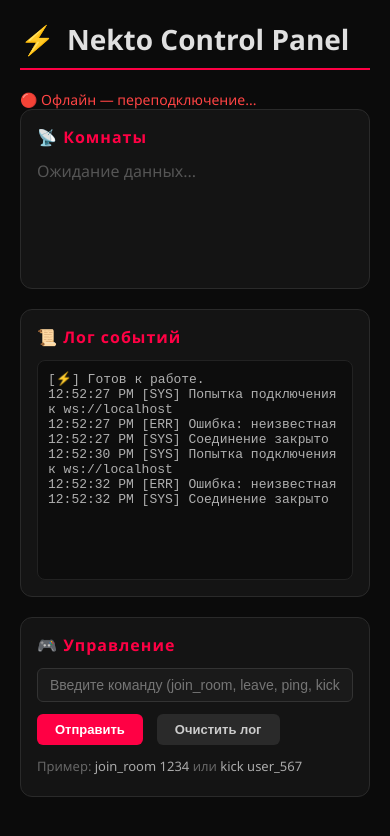
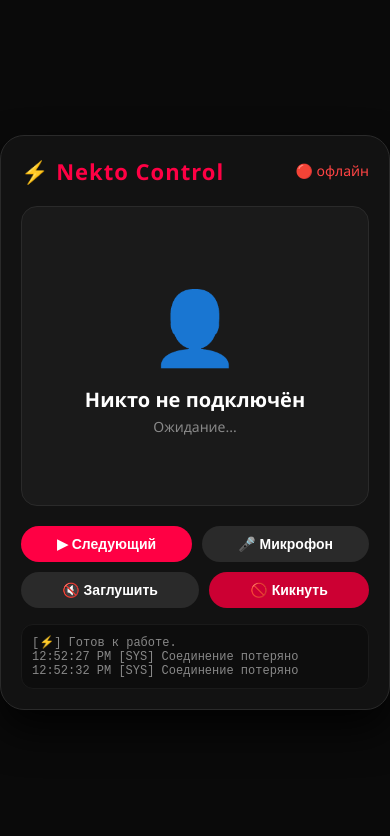
Before and after one commit to daraqn7-hash/nekto-control, a website: page public/index.html in a window 390 px wide. Drawn offline with Linux system fonts and the light colour scheme.

Commit message:
full UI update

```diff
--- a/public/index.html
+++ b/public/index.html
@@ -1,261 +1,169 @@
 <!DOCTYPE html>
 <html>
 <head>
-  <meta charset="UTF-8" />
+  <meta charset="UTF-8">
   <title>Nekto Control</title>
   <style>
     * { margin: 0; padding: 0; box-sizing: border-box; }
-    body {
-      background: #0b0b0b;
-      color: #e0e0e0;
-      font-family: 'Segoe UI', monospace;
-      padding: 20px;
-    }
-    .container { max-width: 960px; margin: 0 auto; }
-    h1 {
-      font-size: 28px;
-      border-bottom: 2px solid #ff0044;
-      padding-bottom: 10px;
-      margin-bottom: 20px;
-      display: flex;
-      align-items: center;
-      gap: 12px;
-    }
-    h1 span { color: #ff0044; }
-    .panel {
-      display: flex;
-      flex-wrap: wrap;
-      gap: 20px;
-    }
-    .card {
-      background: #141414;
-      border: 1px solid #2a2a2a;
-      border-radius: 12px;
-      padding: 16px;
-      flex: 1 1 280px;
-      min-height: 180px;
-    }
-    .card h3 {
-      font-size: 16px;
-      color: #ff0044;
-      margin-bottom: 12px;
-      letter-spacing: 1px;
-    }
-    .log-box {
-      background: #0d0d0d;
-      border: 1px solid #222;
-      border-radius: 8px;
-      padding: 10px;
-      height: 220px;
-      overflow-y: auto;
-      font-size: 13px;
-      font-family: 'Courier New', monospace;
-      white-space: pre-wrap;
-      word-wrap: break-word;
-      color: #b0b0b0;
-    }
-    .log-box .in { color: #66ccff; }
-    .log-box .out { color: #ffaa44; }
-    .log-box .sys { color: #88ff88; }
-    .btn {
-      background: #ff0044;
-      border: none;
-      color: #fff;
-      padding: 8px 18px;
-      margin: 4px 6px 4px 0;
-      border-radius: 6px;
-      cursor: pointer;
-      font-weight: 600;
-      font-size: 13px;
-      transition: 0.15s;
-    }
-    .btn:hover { opacity: 0.75; }
-    .btn.secondary { background: #2a2a2a; color: #ccc; }
-    .btn.secondary:hover { background: #3a3a3a; }
-    .room-item {
-      background: #1a1a1a;
-      padding: 10px 14px;
-      margin: 6px 0;
-      border-left: 4px solid #ff0044;
-      border-radius: 4px;
-      display: flex;
-      justify-content: space-between;
-      align-items: center;
-    }
-    .room-item .id { font-weight: bold; color: #fff; }
-    .room-item .users { color: #aaa; font-size: 14px; }
-    .input-group {
-      display: flex;
-      gap: 8px;
-      flex-wrap: wrap;
-      margin-top: 8px;
-    }
-    .input-group input {
-      flex: 1;
-      padding: 8px 12px;
-      background: #1a1a1a;
-      border: 1px solid #333;
-      border-radius: 6px;
-      color: #fff;
-      font-size: 14px;
-    }
-    .input-group input:focus { outline: none; border-color: #ff0044; }
-    .status {
-      font-size: 14px;
-      color: #888;
-      margin-top: 10px;
-    }
-    .status.online { color: #66ff66; }
-    .status.offline { color: #ff4444; }
+    body { background: #0a0a0a; color: #e0e0e0; font-family: 'Segoe UI', sans-serif; height: 100vh; display: flex; justify-content: center; align-items: center; }
+    .container { width: 480px; max-width: 100%; padding: 20px; background: #121212; border-radius: 24px; border: 1px solid #2a2a2a; box-shadow: 0 20px 40px rgba(0,0,0,0.8); }
+    .header { display: flex; justify-content: space-between; align-items: center; margin-bottom: 20px; }
+    .header h1 { font-size: 22px; color: #ff0044; letter-spacing: 1px; }
+    .status { font-size: 14px; color: #66ff66; }
+    .chat-window { background: #1a1a1a; border-radius: 16px; padding: 16px; min-height: 300px; display: flex; flex-direction: column; align-items: center; justify-content: center; border: 1px solid #2a2a2a; }
+    .avatar-placeholder { font-size: 72px; margin-bottom: 12px; }
+    .user-name { font-size: 20px; font-weight: 600; color: #fff; }
+    .user-id { font-size: 14px; color: #888; margin-top: 4px; }
+    .controls { display: flex; flex-wrap: wrap; gap: 10px; margin-top: 20px; justify-content: center; }
+    .btn { background: #2a2a2a; border: none; color: #fff; padding: 10px 20px; border-radius: 40px; font-weight: 600; font-size: 14px; cursor: pointer; transition: 0.2s; flex: 1 0 auto; min-width: 80px; }
+    .btn:hover { background: #3a3a3a; }
+    .btn-primary { background: #ff0044; color: #fff; }
+    .btn-primary:hover { background: #cc0033; }
+    .btn-danger { background: #cc0033; }
+    .btn-danger:hover { background: #990022; }
+    .btn-small { padding: 6px 14px; font-size: 12px; flex: 0 1 auto; }
+    .context-menu { display: none; position: fixed; background: #1a1a1a; border: 1px solid #333; border-radius: 12px; padding: 8px 0; min-width: 180px; z-index: 1000; }
+    .context-menu .item { padding: 10px 20px; cursor: pointer; color: #ccc; font-size: 14px; }
+    .context-menu .item:hover { background: #2a2a2a; color: #fff; }
+    .log { margin-top: 16px; background: #0d0d0d; border-radius: 12px; padding: 10px; font-size: 12px; font-family: monospace; max-height: 100px; overflow-y: auto; color: #888; border: 1px solid #1a1a1a; }
   </style>
 </head>
 <body>
 <div class="container">
-  <h1><span>⚡</span> Nekto Control Panel</h1>
-  <div class="status" id="status">⏳ Подключение к серверу...</div>
-
-  <div class="panel">
-    <div class="card">
-      <h3>📡 Комнаты</h3>
-      <div id="roomsList"><div style="color:#555;">Ожидание данных...</div></div>
-    </div>
-
-    <div class="card" style="flex: 2 1 400px;">
-      <h3>📜 Лог событий</h3>
-      <div class="log-box" id="logBox">[⚡] Готов к работе.</div>
-    </div>
+  <div class="header">
+    <h1>⚡ Nekto Control</h1>
+    <span class="status" id="status">🔴 офлайн</span>
   </div>
 
-  <div class="card" style="margin-top: 20px; flex: 1 1 100%;">
-    <h3>🎮 Управление</h3>
-    <div class="input-group">
-      <input type="text" id="cmdInput" placeholder="Введите команду (join_room, leave, ping, kick [id])" />
-      <button class="btn" id="sendCmdBtn">Отправить</button>
-      <button class="btn secondary" id="clearLogBtn">Очистить лог</button>
-    </div>
-    <div style="margin-top: 8px; font-size: 13px; color: #666;">
-      Пример: <span style="color:#aaa;">join_room 1234</span>  или  <span style="color:#aaa;">kick user_567</span>
-    </div>
+  <div class="chat-window" id="chatWindow">
+    <div class="avatar-placeholder">👤</div>
+    <div class="user-name" id="userName">Никто не подключён</div>
+    <div class="user-id" id="userId">Ожидание...</div>
   </div>
+
+  <div class="controls">
+    <button class="btn btn-primary" id="nextBtn">▶ Следующий</button>
+    <button class="btn" id="micBtn">🎤 Микрофон</button>
+    <button class="btn" id="muteBtn">🔇 Заглушить</button>
+    <button class="btn btn-danger" id="kickBtn">🚫 Кикнуть</button>
+  </div>
+
+  <div class="log" id="logBox">[⚡] Готов к работе.</div>
+</div>
+
+<!-- Контекстное меню (правый клик) -->
+<div class="context-menu" id="contextMenu">
+  <div class="item" data-action="mute">🔇 Заглушить</div>
+  <div class="item" data-action="unmute">🔊 Включить звук</div>
+  <div class="item" data-action="kick">🚫 Кикнуть</div>
+  <div class="item" data-action="listen">🎧 Прослушка</div>
+  <div class="item" data-action="block">⛔ Заблокировать</div>
 </div>
 
 <script>
   (function() {
     const logBox = document.getElementById('logBox');
-    const roomsList = document.getElementById('roomsList');
     const statusDiv = document.getElementById('status');
-    const cmdInput = document.getElementById('cmdInput');
-    const sendBtn = document.getElementById('sendCmdBtn');
-    const clearBtn = document.getElementById('clearLogBtn');
+    const userName = document.getElementById('userName');
+    const userId = document.getElementById('userId');
+    const nextBtn = document.getElementById('nextBtn');
+    const micBtn = document.getElementById('micBtn');
+    const muteBtn = document.getElementById('muteBtn');
+    const kickBtn = document.getElementById('kickBtn');
+    const contextMenu = document.getElementById('contextMenu');
+    let currentUserId = null;
+    let ws = null;
 
-    let ws = null;
-    let reconnectAttempt = 0;
-    const MAX_RECONNECT = 10;
-
-    function log(message, type = '') {
+    function log(msg) {
       const time = new Date().toLocaleTimeString();
-      const prefix = type ? `[${type.toUpperCase()}]` : '';
-      logBox.innerHTML += `<div>${time} ${prefix} ${message}</div>`;
+      logBox.innerHTML += `<div>${time} ${msg}</div>`;
       logBox.scrollTop = logBox.scrollHeight;
     }
 
-    function setStatus(text, isOnline = false) {
+    function setStatus(text, online = false) {
       statusDiv.textContent = text;
-      statusDiv.className = 'status ' + (isOnline ? 'online' : 'offline');
+      statusDiv.style.color = online ? '#66ff66' : '#ff4444';
     }
 
     function connect() {
-      const protocol = window.location.protocol === 'https:' ? 'wss:' : 'ws:';
-      const host = window.location.host;
-      const wsUrl = `${protocol}//${host}`;
-      log('Попытка подключения к ' + wsUrl, 'sys');
-      setStatus('⏳ Подключение...');
+      const protocol = location.protocol === 'https:' ? 'wss:' : 'ws:';
+      ws = new WebSocket(`${protocol}//${location.host}`);
 
-      ws = new WebSocket(wsUrl);
-
-      ws.onopen = function() {
-        log('Соединение установлено', 'sys');
-        setStatus('✅ Онлайн', true);
-        reconnectAttempt = 0;
+      ws.onopen = () => {
+        log('[SYS] Подключено к серверу');
+        setStatus('✅ онлайн', true);
       };
 
-      ws.onmessage = function(event) {
-        const data = event.data;
-        log(data, 'in');
+      ws.onmessage = (e) => {
+        const data = e.data;
+        log('[IN] ' + data);
         try {
           const parsed = JSON.parse(data);
-          if (parsed.cmd === 'rooms' && Array.isArray(parsed.data)) {
-            renderRooms(parsed.data);
+          if (parsed.cmd === 'user_connected') {
+            currentUserId = parsed.userId;
+            userName.textContent = 'Пользователь ' + parsed.userId.slice(0, 6);
+            userId.textContent = 'ID: ' + parsed.userId;
           }
-        } catch (_) {
-          // не JSON — просто показываем в логе
-        }
+          if (parsed.cmd === 'user_disconnected') {
+            userName.textContent = 'Никто не подключён';
+            userId.textContent = 'Ожидание...';
+            currentUserId = null;
+          }
+        } catch (_) {}
       };
 
-      ws.onerror = function(err) {
-        log('Ошибка: ' + (err.message || 'неизвестная'), 'err');
-        setStatus('❌ Ошибка соединения', false);
-      };
-
-      ws.onclose = function() {
-        log('Соединение закрыто', 'sys');
-        setStatus('🔴 Офлайн — переподключение...', false);
-        if (reconnectAttempt < MAX_RECONNECT) {
-          reconnectAttempt++;
-          setTimeout(connect, 3000);
-        } else {
-          log('Достигнут лимит переподключений', 'err');
-        }
+      ws.onclose = () => {
+        log('[SYS] Соединение потеряно');
+        setStatus('🔴 офлайн', false);
+        setTimeout(connect, 3000);
       };
     }
 
-    function renderRooms(rooms) {
-      if (!rooms || rooms.length === 0) {
-        roomsList.innerHTML = '<div style="color:#555;">Нет активных комнат</div>';
+    function sendCommand(cmd, param = '') {
+      if (!ws || ws.readyState !== WebSocket.OPEN) {
+        log('[ERR] Нет соединения');
         return;
       }
-      roomsList.innerHTML = rooms.map(r => {
-        const id = r.id || r.roomId || 'unknown';
-        const users = r.users || r.count || 0;
-        return `<div class="room-item">
-          <span><span class="id">${id}</span> <span class="users">👥 ${users}</span></span>
-          <div>
-            <button class="btn" style="padding:4px 12px;font-size:12px;" onclick="sendCommand('join_room','${id}')">Войти</button>
-            <button class="btn secondary" style="padding:4px 12px;font-size:12px;" onclick="sendCommand('leave','${id}')">Выйти</button>
-          </div>
-        </div>`;
-      }).join('');
+      ws.send(JSON.stringify({ cmd, param }));
+      log('[OUT] → ' + cmd + ' ' + param);
     }
 
-    window.sendCommand = function(cmd, param) {
-      if (!ws || ws.readyState !== WebSocket.OPEN) {
-        log('Нет соединения с сервером', 'err');
-        return;
+    // Кнопки
+    nextBtn.addEventListener('click', () => sendCommand('next'));
+    micBtn.addEventListener('click', () => sendCommand('toggle_mic'));
+    muteBtn.addEventListener('click', () => sendCommand('mute', currentUserId || ''));
+    kickBtn.addEventListener('click', () => sendCommand('kick', currentUserId || ''));
+
+    // Контекстное меню (правый клик)
+    document.addEventListener('contextmenu', (e) => {
+      e.preventDefault();
+      const target = e.target.closest('.user-name, .user-id, .chat-window');
+      if (target && currentUserId) {
+        contextMenu.style.display = 'block';
+        contextMenu.style.left = e.clientX + 'px';
+        contextMenu.style.top = e.clientY + 'px';
+      } else {
+        contextMenu.style.display = 'none';
       }
-      const payload = JSON.stringify({ cmd, param });
-      ws.send(payload);
-      log(`→ ${cmd} ${param || ''}`, 'out');
-    };
-
-    sendBtn.addEventListener('click', function() {
-      const raw = cmdInput.value.trim();
-      if (!raw) return;
-      const parts = raw.split(/\s+/);
-      const cmd = parts[0];
-      const param = parts.slice(1).join(' ') || '';
-      sendCommand(cmd, param);
-      cmdInput.value = '';
     });
 
-    cmdInput.addEventListener('keydown', function(e) {
-      if (e.key === 'Enter') sendBtn.click();
+    document.addEventListener('click', () => {
+      contextMenu.style.display = 'none';
     });
 
-    clearBtn.addEventListener('click', function() {
-      logBox.innerHTML = '';
+    document.querySelectorAll('.context-menu .item').forEach(item => {
+      item.addEventListener('click', () => {
+        const action = item.dataset.action;
+        if (!currentUserId) return;
+        if (action === 'mute') sendCommand('mute', currentUserId);
+        if (action === 'unmute') sendCommand('unmute', currentUserId);
+        if (action === 'kick') sendCommand('kick', currentUserId);
+        if (action === 'listen') sendCommand('listen', currentUserId);
+        if (action === 'block') sendCommand('block', currentUserId);
+        contextMenu.style.display = 'none';
+      });
     });
 
-    // Запуск
     connect();
   })();
 </script>
```
Also changed, not shown: server.js (+10 -3 lines).
